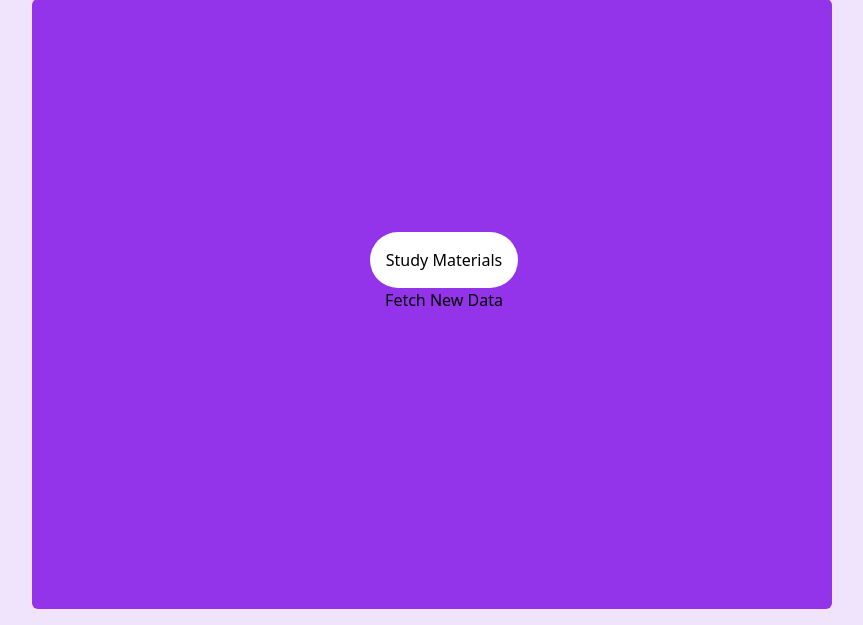
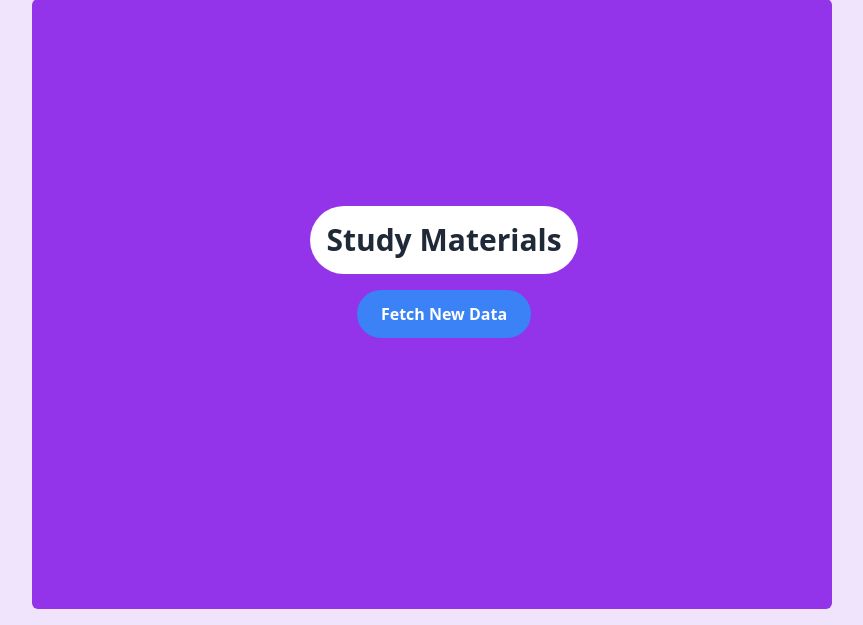
Before and after one commit to SamirKhan21860/LearnTogether, a Flask app: page / in a window 1280 px wide. Shown: the part 233-858 px from the top of the page, without its empty margins (208-1071 px from the left). Run offline with Flask 3, Linux system fonts and the light colour scheme; a user stored in the database is signed in; data comes from the database, SQL or seed files in the repository; data that the repository does not hold is empty; some libraries are stand-ins or nearby versions.

Commit message:
added desgin styles for study_materials button need some correction

```diff
--- a/templates/index.html
+++ b/templates/index.html
@@ -109,13 +109,12 @@ Results
         </div>
 
         <!-- Study Materials -->
-        <div id="page-studyMaterials"
-            class="page pl-6 m-4 bg-purple-600 rounded-md flex flex-col items-center justify-center">
+        <div id="page-studyMaterials" class="page pl-6 m-4 bg-purple-600 rounded-md flex flex-col items-center justify-center">
             <div class="p-4 bg-white rounded-full text-center">
-                <h2>Study Materials</h2>
+                <h2 class="text-3xl font-bold text-gray-800">Study Materials</h2>
             </div>
-            <button id="fetchStudyMaterialsButton">Fetch New Data</button>
-            <div id="study-cards" class="container grid grid-cols-3 gap-4 mx-auto text-white ml-4 mt-8 mb-8">
+            <button id="fetchStudyMaterialsButton" class="mt-4 px-6 py-3 bg-blue-500 text-white font-bold rounded-full hover:bg-blue-700 focus:outline-none focus:shadow-outline">Fetch New Data</button>
+            <div id="study-cards" class="grid grid-cols-1 sm:grid-cols-2 lg:grid-cols-3 gap-4 mx-auto mt-8 mb-8">
                 <!-- STUDY_CARDS will be ADDED HERE WHEN DOM LOADS CONTENT -->
             </div>
         </div>
@@ -264,14 +263,14 @@ Results
                 // Iterate through the new data and append study material cards
                 newData.forEach(material => {
                     const studyCard = document.createElement('div');
-                    studyCard.classList.add('content', 'p-4', 'hover:p-6', 'rounded-lg', 'bg-purple-400', 'w-40', 'hover:w-48', 'hover:h-48', 'shadow', 'shadow-2xl', 'opacity-75', 'hover:opacity-100', 'h-40', 'transition-all', 'duration-300', 'flex', 'flex-col', 'justify-between');
+                    studyCard.classList.add('p-4', 'hover:p-6', 'rounded-lg', 'bg-purple-400', 'shadow', 'shadow-2xl', 'opacity-75', 'hover:opacity-100', 'transition-all', 'duration-300', 'flex', 'flex-col', 'justify-between', 'mb-4');
 
                     studyCard.innerHTML = `
-                <h3 class="text-xl font-semibold mb-2">${material.title}</h3>
-                <p class="text-gray-600 mb-2">${material.age_group} - ${material.category}</p>
-                <p class="text-gray-800 mb-4">${material.short_description}</p>
-                <a href="${material.link}" class="text-blue-500 hover:underline" target="_blank">Learn More</a>
-            `;
+                        <h3 class="text-xl font-semibold mb-2">${material.title}</h3>
+                        <p class="text-gray-600 mb-2">${material.age_group} - ${material.category}</p>
+                        <p class="text-gray-800 mb-4">${material.short_description}</p>
+                        <a href="${material.link}" class="text-blue-500 hover:underline" target="_blank">Learn More</a>
+                    `;
 
                     studyCardsContainer.appendChild(studyCard);
                 });
```
Also changed, not shown: 2 other files.
